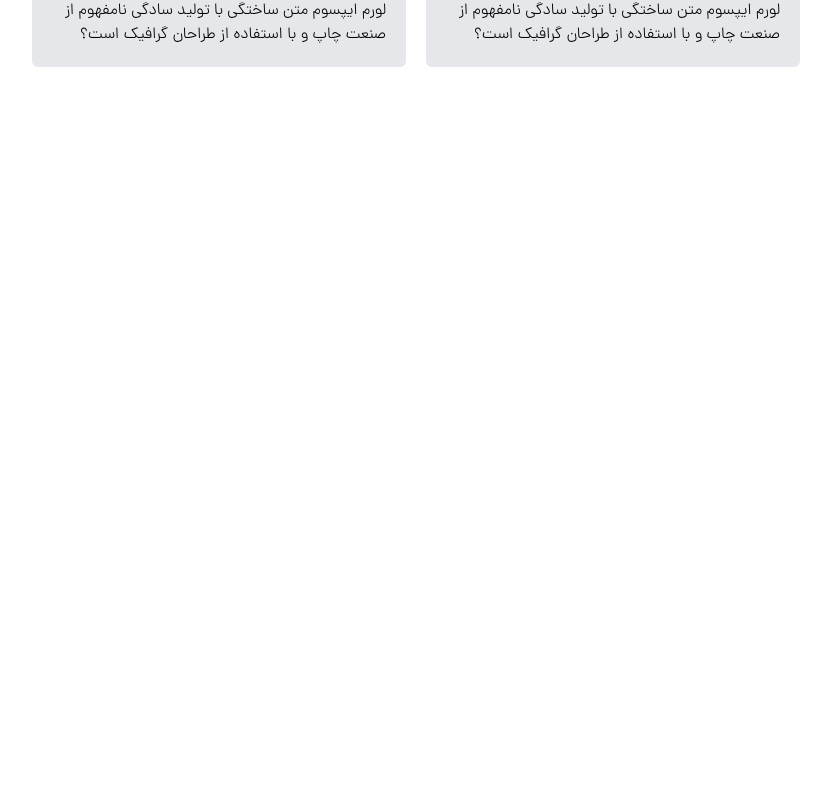
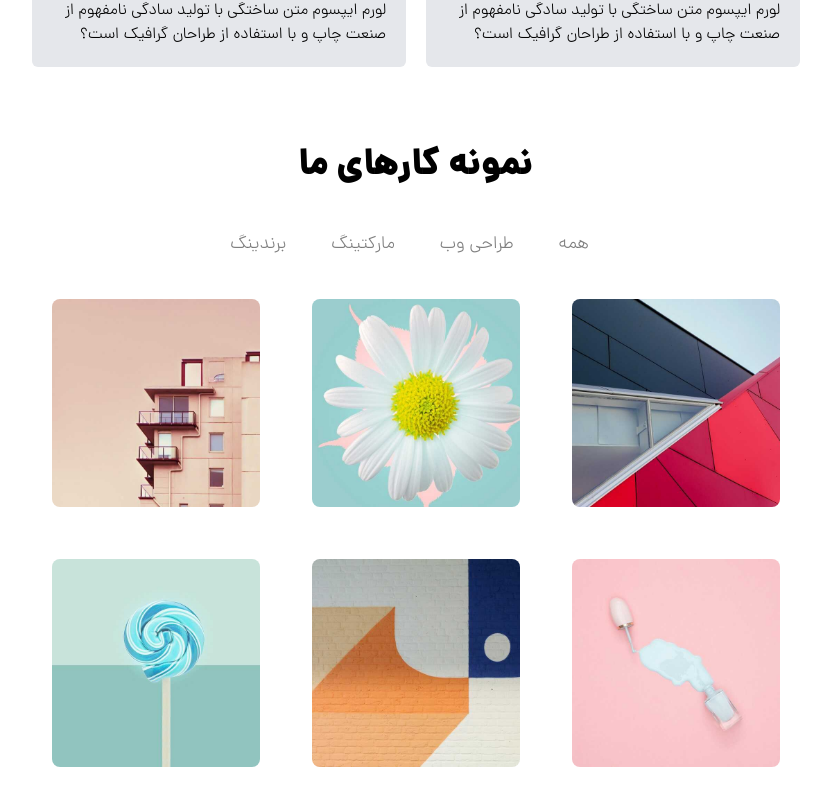
Before and after one commit to mohammadjamshidi8/learn-react__static-website-CLEO, a React (Vite) app: page / in a window 1280 px wide. Shown: the part 1555-2360 px from the top of the page, without its empty margins (224-1055 px from the left). Before the commit the page ends 1702 px from the top, so only its background shows below. Built offline with nearby package versions, Linux system fonts and the light colour scheme.

Commit message:
style: create and responsive work sample section

```diff
--- /dev/null
+++ b/src/SamplesWrapper.jsx
@@ -0,0 +1,52 @@
+import React from "react";
+import Samples from "./components/Samples";
+
+export default function SamplesWrapper() {
+
+    const samplesInfo = [
+        {id:1,image: "bg-[url('./assets/images/portfolio1.jpg')]",title: 'کاغذ دیواری', sub: 'برندینگ'},
+        {id:2,image: "bg-[url('./assets/images/portfolio2.jpg')]",title: 'گل خاص', sub: 'برندینگ'},
+        {id:3,image: "bg-[url('./assets/images/portfolio3.jpg')]",title: 'ساختمان عتیفه', sub: 'برندینگ'},
+        {id:4,image: "bg-[url('./assets/images/portfolio4.jpg')]",title: 'تئو دیجیتال', sub: 'برندینگ'},
+        {id:5,image: "bg-[url('./assets/images/portfolio5.jpg')]",title: 'رنک دیواری', sub: 'برندینگ'},
+        {id:6,image: "bg-[url('./assets/images/portfolio6.jpg')]",title: 'آبی لولیپاپ', sub: 'برندینگ'},
+
+    ]
+
+
+
+  return (
+    <div className="mobile-container md:tablet-container xl:desktop-container flex flex-col my-20 gap-y-5">
+      <div className="w-full flex items-center justify-center">
+        <h3 className="font-black text-4xl">نمونه کارهای ما</h3>
+      </div>
+
+      <div className="w-full flex justify-center items-center gap-x-3 md:gap-x-8 md:text-lg mt-6">
+        <div>
+          <input type="radio" name="sample" id="all" className="invisible opacity-0 peer" />
+          <label className="text-black transition duration-150 font-thin text-opacity-50 peer-checked:text-primary peer-checked:font-bold cursor-pointer"  htmlFor="all">همه</label>
+        </div>
+        <div>
+          <input className="invisible opacity-0 peer" type="radio" name="sample" id="web" />
+          <label className="text-black transition duration-150 font-thin text-opacity-50 peer-checked:text-primary peer-checked:font-bold cursor-pointer" htmlFor="web">طراحی وب</label>
+        </div>
+        <div>
+          <input className="invisible opacity-0 peer" type="radio" name="sample" id="marketing" />
+          <label className="text-black transition duration-150 font-thin text-opacity-50 peer-checked:text-primary peer-checked:font-bold cursor-pointer" htmlFor="marketing">مارکتینگ</label>
+        </div>
+        <div>
+          <input className="invisible opacity-0 peer" type="radio" name="sample" id="branding" />
+          <label className="text-black transition duration-150 font-thin text-opacity-50 peer-checked:text-primary peer-checked:font-bold cursor-pointer" htmlFor="branding">برندینگ</label>
+        </div>
+      </div>
+
+
+        <div className="grid grid-cols-1 sm:grid-cols-2 md:grid-cols-3  gap-3">
+        {samplesInfo.map(item => (
+            <Samples {...item}/>
+        ))}
+        </div>
+
+    </div>
+  );
+}
--- /dev/null
+++ b/src/components/Samples.jsx
@@ -0,0 +1,17 @@
+import React from 'react'
+
+export default function Samples({image,title,sub}) {
+
+    console.log(image);
+
+  return (
+    <div className='w-full flex justify-center mx-auto'>
+        <div className={`${image} w-full aspect-square bg-cover rounded-lg m-5 overflow-hidden transition duration-300 delay-100 hover:scale-105 cursor-pointer group`}>
+            <div className='opacity-0 transition-all duration-300 delay-100 group-hover:opacity-100 flex flex-col w-full h-full justify-center items-center group-hover:bg-black  group-hover:bg-opacity-40 text-white text-2xl gap-y-2'>
+            <span>{title}</span>
+            <span className='text-sm font-thin'>{sub}</span>
+            </div>
+        </div>
+    </div>
+  )
+}
--- a/src/main.jsx
+++ b/src/main.jsx
@@ -4,6 +4,7 @@ import Menu from './Menu.jsx'
 import Hero from './Hero.jsx'
 import WhyUs from './WhyUs.jsx'
 import Work from './Work.jsx'
+import SamplesWrapper from './SamplesWrapper.jsx'
 import './index.css'
 
 ReactDOM.createRoot(document.getElementById('root')).render(
@@ -12,5 +13,6 @@ ReactDOM.createRoot(document.getElementById('root')).render(
     <Hero/>
     <WhyUs/>
     <Work />
+    <SamplesWrapper />
   </React.StrictMode>,
 )
```
